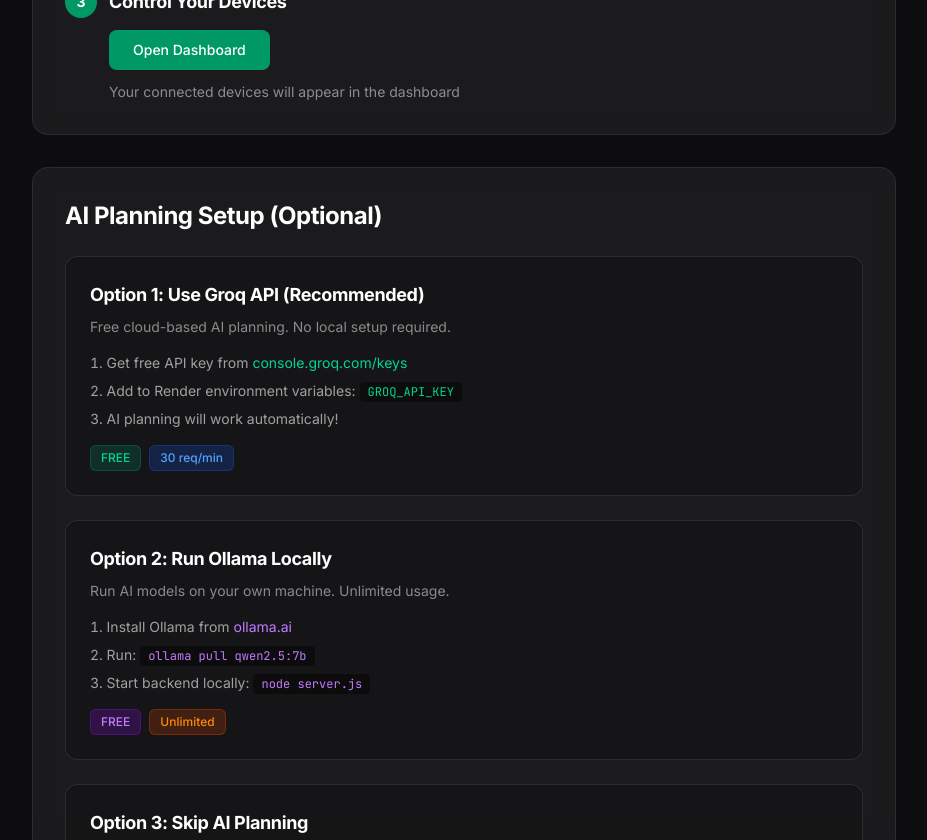
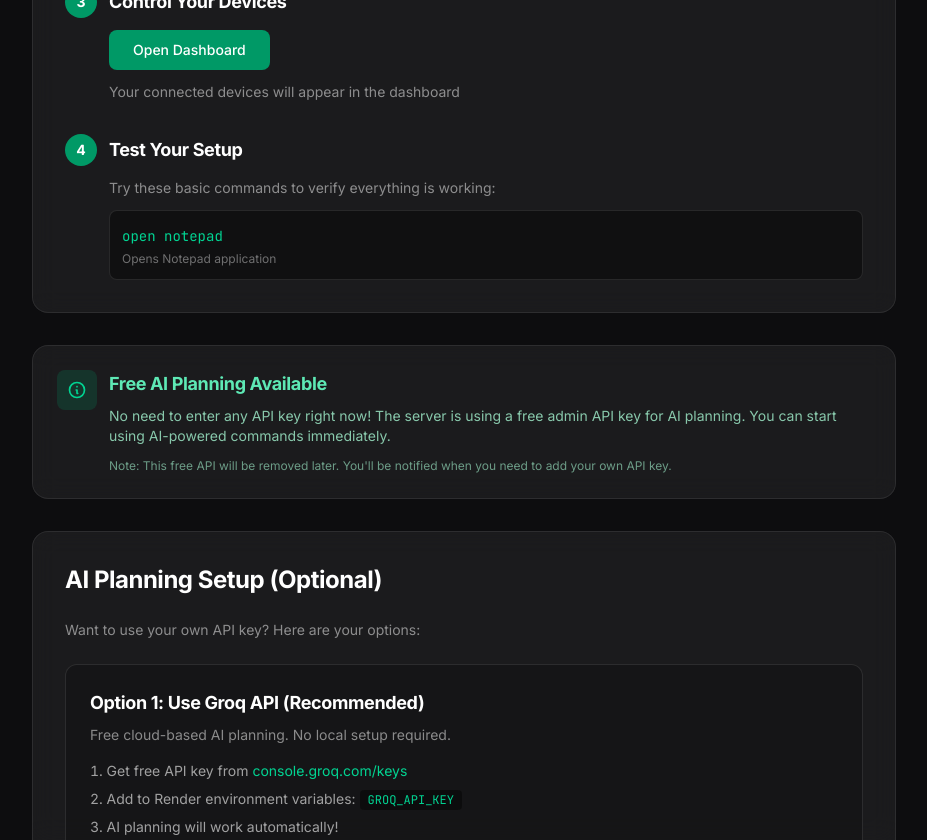
Before and after one commit to Vaibhav262610/vortix, a Next.js app in the folder dashboard/: page /setup in a window 1280 px wide. Shown: the part 700-1540 px from the top of the page, without its empty margins (176-1103 px from the left). Built offline with nearby package versions, Linux system fonts and the light colour scheme.

Commit message:
Add testing commands section and free API notice to setup guide

```diff
--- a/dashboard/app/setup/page.tsx
+++ b/dashboard/app/setup/page.tsx
@@ -123,7 +123,7 @@ export default function SetupPage() {
 					</div>
 
 					{/* Step 3 */}
-					<div>
+					<div className="mb-8">
 						<div className="flex items-center gap-3 mb-3">
 							<div className="w-8 h-8 rounded-full bg-emerald-600 flex items-center justify-center text-white font-bold text-sm">
 								3
@@ -143,6 +143,67 @@ export default function SetupPage() {
 							</p>
 						</div>
 					</div>
+
+					{/* Step 4 - Testing */}
+					<div>
+						<div className="flex items-center gap-3 mb-3">
+							<div className="w-8 h-8 rounded-full bg-emerald-600 flex items-center justify-center text-white font-bold text-sm">
+								4
+							</div>
+							<h4 className="text-lg font-semibold text-white">
+								Test Your Setup
+							</h4>
+						</div>
+						<div className="ml-11">
+							<p className="text-white/50 text-sm mb-3">
+								Try these basic commands to verify everything is working:
+							</p>
+							<div className="space-y-2">
+								<div className="bg-black/40 rounded-lg p-3 border border-white/10">
+									<code className="text-emerald-400 font-mono text-sm">
+										open notepad
+									</code>
+									<p className="text-white/40 text-xs mt-1">
+										Opens Notepad application
+									</p>
+								</div>
+							</div>
+						</div>
+					</div>
+				</div>
+
+				{/* Free API Notice */}
+				<div className="glass rounded-2xl border border-emerald-600/30 bg-emerald-600/5 p-6 mb-8">
+					<div className="flex items-start gap-3">
+						<div className="flex-shrink-0 w-10 h-10 rounded-lg bg-emerald-600/20 flex items-center justify-center">
+							<svg
+								className="w-5 h-5 text-emerald-400"
+								fill="none"
+								stroke="currentColor"
+								viewBox="0 0 24 24">
+								<path
+									strokeLinecap="round"
+									strokeLinejoin="round"
+									strokeWidth={2}
+									d="M13 16h-1v-4h-1m1-4h.01M21 12a9 9 0 11-18 0 9 9 0 0118 0z"
+								/>
+							</svg>
+						</div>
+						<div className="flex-1">
+							<h4 className="text-lg font-semibold text-emerald-300 mb-2">
+								Free AI Planning Available
+							</h4>
+							<p className="text-emerald-200/80 text-sm mb-3">
+								No need to enter any API key right now! The server is using a
+								free admin API key for AI planning. You can start using
+								AI-powered commands immediately.
+							</p>
+							<p className="text-emerald-200/60 text-xs">
+								Note: This free API will be removed later. You'll be notified
+								when you need to add your own API key.
+							</p>
+						</div>
+					</div>
 				</div>
 
 				{/* AI Planning Options */}
@@ -150,6 +211,9 @@ export default function SetupPage() {
 					<h3 className="text-2xl font-bold text-white mb-6">
 						AI Planning Setup (Optional)
 					</h3>
+					<p className="text-white/50 text-sm mb-6">
+						Want to use your own API key? Here are your options:
+					</p>
 
 					<div className="space-y-6">
 						{/* Option 1: Groq API */}
```
